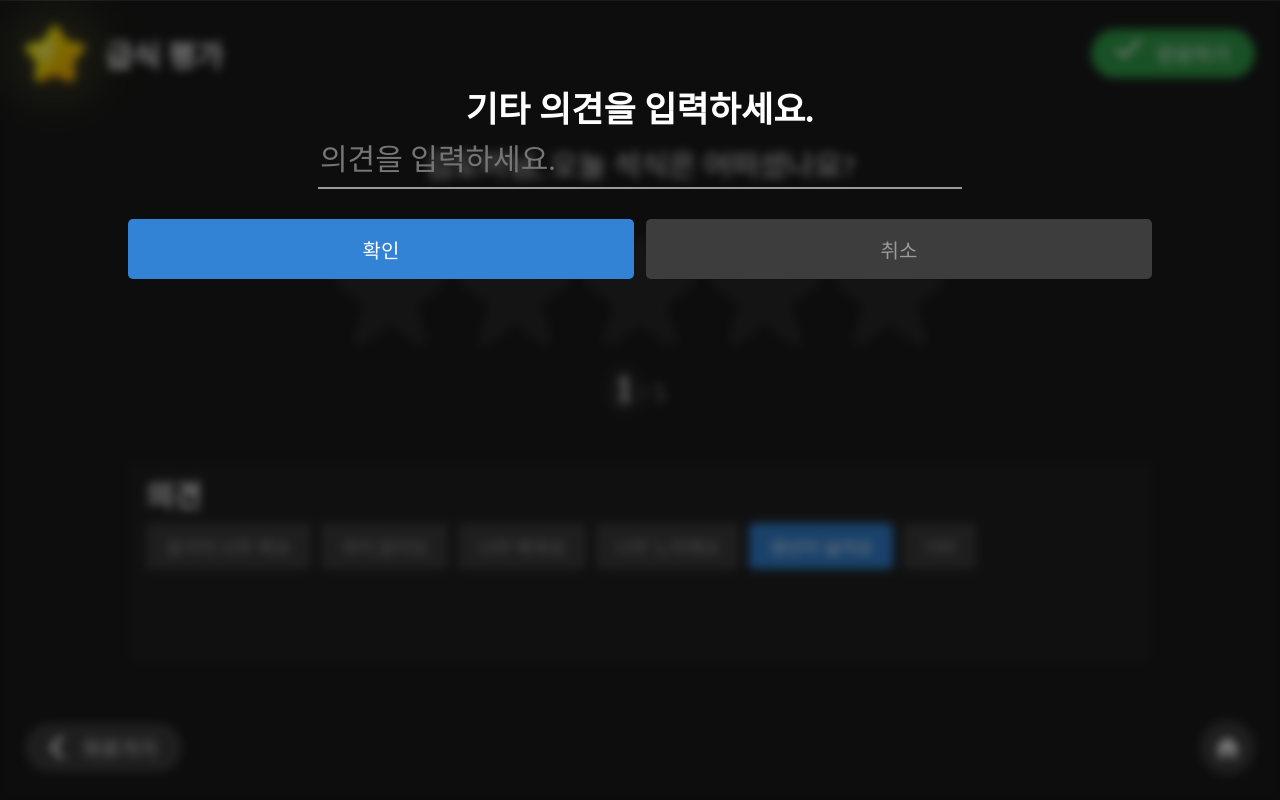
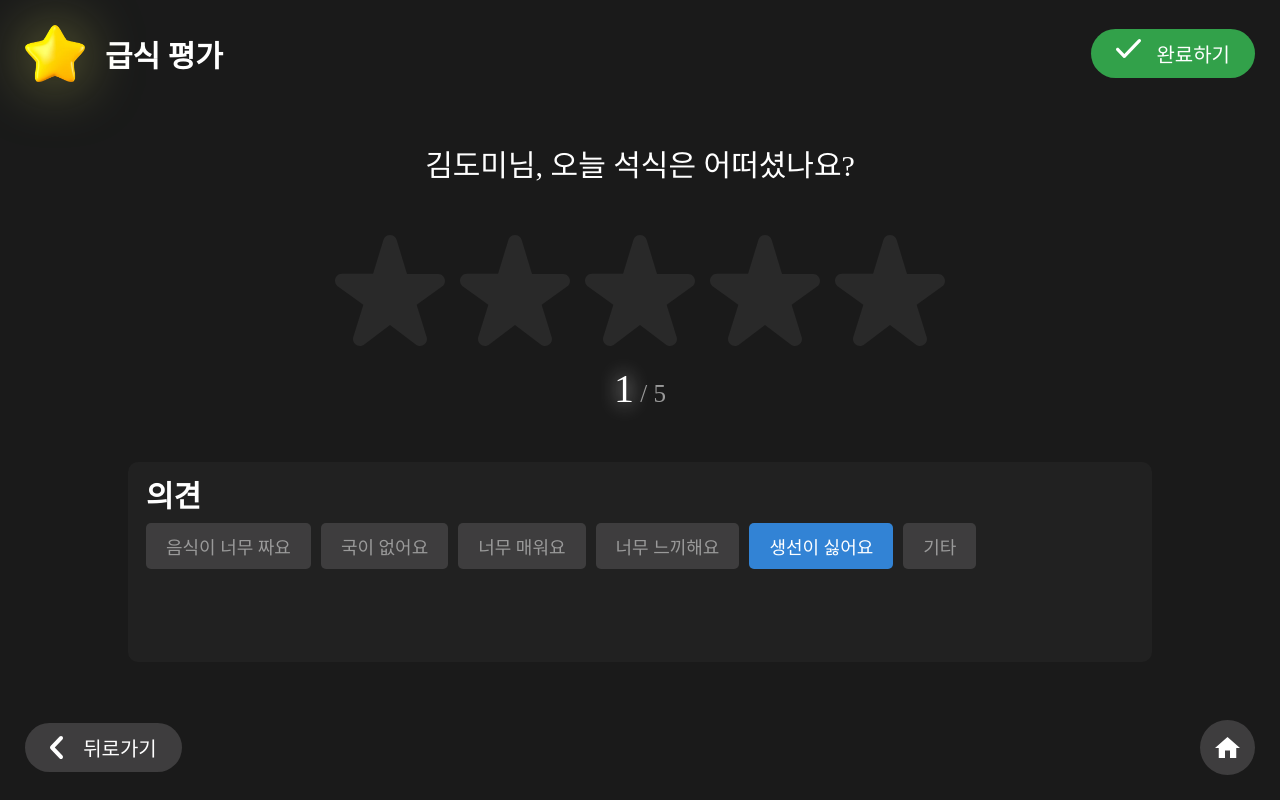
Before and after one commit to qazplm5602/domi_ggmFood, a React (Vite) app in the folder client/: page / in a window 1280 px wide. Built offline with nearby package versions, Linux system fonts and the light colour scheme.

Commit message:
client 기타 의견 입력 전환 효과

```diff
--- a/client/package.json
+++ b/client/package.json
@@ -10,6 +10,7 @@
     "preview": "vite preview"
   },
   "dependencies": {
+    "framer-motion": "^12.6.2",
     "react": "^19.0.0",
     "react-dom": "^19.0.0",
     "sass": "^1.86.0",
--- /dev/null
+++ b/client/src/components/Content/Rating/Box.tsx
@@ -0,0 +1,18 @@
+import style from '@styles/content/rating.module.scss';
+import ContentInputInteraction from './InputInteraction';
+import { motion } from 'framer-motion';
+
+export default function ContentRatingInputBox() {
+    return <motion.div
+            className={style.box}
+            initial={{ scale: 0.95 }}
+            animate={{ scale: 1 }}
+            exit={{ scale: 0.95 }}
+            transition={{ duration: 0.2 }}
+        >
+        <h1>기타 의견을 입력하세요.</h1>
+
+        <input type="text" placeholder="의견을 입력하세요." />
+        <ContentInputInteraction />
+    </motion.div>;
+}
--- a/client/src/components/Content/Rating/Input.tsx
+++ b/client/src/components/Content/Rating/Input.tsx
@@ -1,11 +1,21 @@
 import style from '@styles/content/rating.module.scss';
-import ContentInputInteraction from './InputInteraction';
+import ContentRatingInputBox from './Box';
+import { AnimatePresence, motion } from 'framer-motion';
 
-export default function ContentRatingInput() {
-    return <div className={style.inputScreen}>
-        <h1>기타 의견을 입력하세요.</h1>
+type Props = {
+    show: boolean
+}
 
-        <input type="text" placeholder="의견을 입력하세요." />
-        <ContentInputInteraction />
-    </div>;
+export default function ContentRatingInput({ show }: Props) {
+    return <AnimatePresence>
+        {show && <motion.div
+                    className={style.inputScreen}
+                    initial={{ opacity: 0 }}
+                    animate={{ opacity: 1 }}
+                    exit={{ opacity: 0 }}
+                    transition={{ duration: 0.2 }}
+                >
+            <ContentRatingInputBox />
+        </motion.div>}
+    </AnimatePresence>;
 }
--- a/client/src/components/Content/Rating/Rating.tsx
+++ b/client/src/components/Content/Rating/Rating.tsx
@@ -9,6 +9,6 @@ export default function ContentRating() {
         <Star />
         <Opinion className={style.opinion} />
 
-        <ContentRatingInput />
+        <ContentRatingInput show={false} />
     </section>;
 }
--- a/client/src/styles/content/rating.module.scss
+++ b/client/src/styles/content/rating.module.scss
@@ -29,11 +29,12 @@
     backdrop-filter: blur(5px);
     background-color: rgba($color: #000000, $alpha: 0.5);
 
+    & > .box {
         display: flex;
         flex-direction: column;
         align-items: center;
 
-    padding-top: 80px;
+        margin-top: 80px;
 
         & > h1 {
             font-size: 35px;
@@ -83,3 +84,4 @@
             }
         }
     }
+}
```
Also changed, not shown: 1 other file (tests, documents, lock files or other folders). Lines whose indentation alone changed are shown as unchanged.
